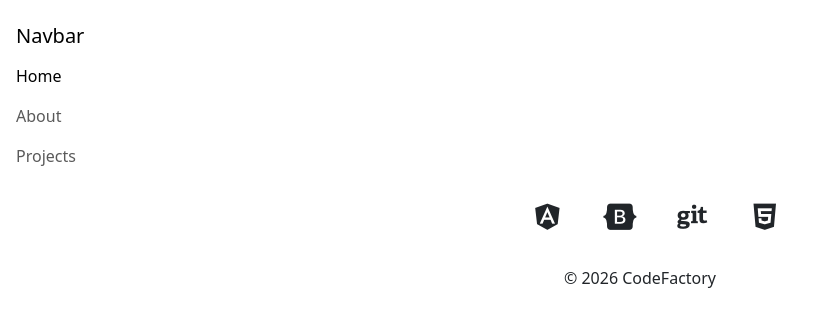
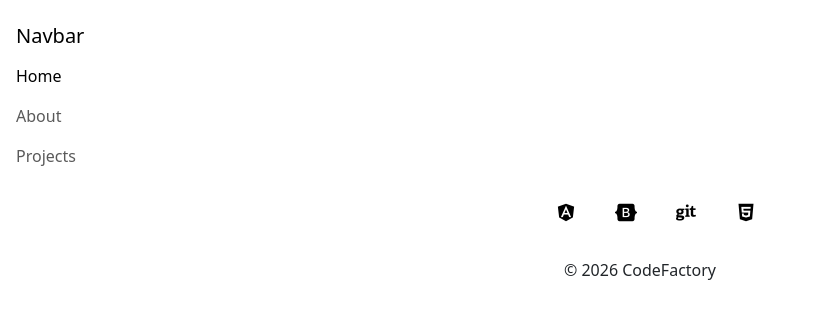
Before and after one commit to alisterlu-creator/My_Portfolio, an Angular app: page / in a window 1280 px wide. Shown: the top 326 px of the page, without its empty margins (0-823 px from the left). Built offline with nearby package versions, Linux system fonts and the light colour scheme.

Commit message:
styles footer

```diff
--- a/src/app/footer/footer.css
+++ b/src/app/footer/footer.css
@@ -30,7 +30,8 @@ footer a {
 
 footer i {
     cursor: pointer;
-    font-size: 30px;
+    font-size: 20px;
+    color:black;
 }
 
 footer p {
```
